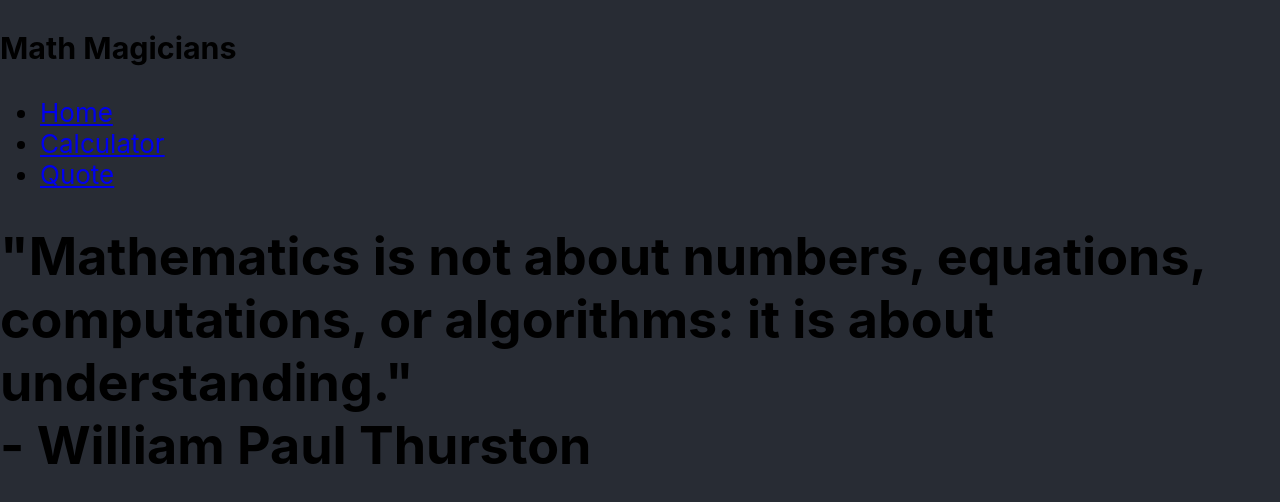
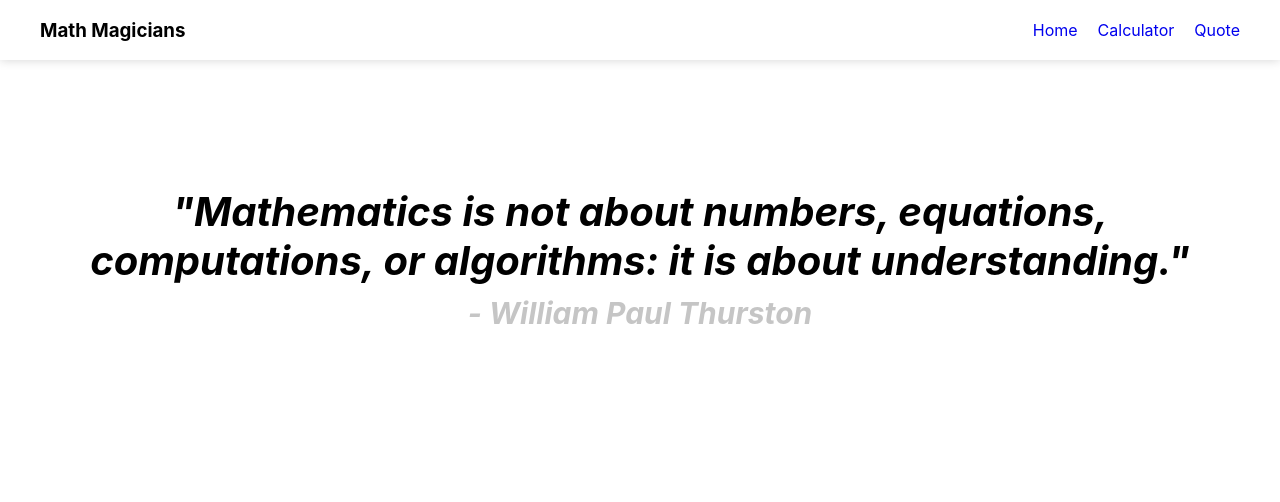
Before and after one commit to carloso0114/Math-magicians-React, a React (Create React App) app: page /quote in a window 1280 px wide. Shown: the top 502 px of the page. Built offline with nearby package versions, Linux system fonts and the light colour scheme.

Commit message:
update UI and css

```diff
--- a/src/App.css
+++ b/src/App.css
@@ -1,6 +1,40 @@
-body {
-  background-color: #282c34;
-  min-height: 100vh;
-  font-size: calc(10px + 2vmin);
-  color: black;
+.navBar {
+  box-shadow: 0 0 10px lightgray;
 }
+
+.navBar * {
+  padding: 0;
+  display: flex;
+  align-items: center;
+  justify-content: space-between;
+  gap: 20px;
+}
+
+.navBar a {
+  text-decoration: none;
+}
+
+.container {
+  max-width: 1200px;
+  margin: 0 auto;
+}
+
+.hasNavbar {
+  padding-top: 100px;
+}
+
+.displayFlex {
+  display: flex;
+  justify-content: space-between;
+}
+
+.quoting {
+  font-size: 40px;
+  font-style: italic;
+  text-align: center;
+}
+
+.quoting span {
+  color: #c5c5c5;
+  font-size: 30px;
+}
--- a/src/App.js
+++ b/src/App.js
@@ -15,7 +15,7 @@ const App = () => (
     <Router>
       <Navbar />
       <Switch>
-        <div>
+        <div className="container hasNavbar">
           <Route path="/calculator">
             <Calculator />
           </Route>
--- a/src/components/calculator.js
+++ b/src/components/calculator.js
@@ -18,8 +18,10 @@ const Calculator = () => {
     display = state.next;
   }
   return (
+    <div className="displayFlex">
+      <h1>Let&apos;s do some math!</h1>
       <div className="grid-container">
-      <div className="item1 display">{ display }</div>
+        <div className="item1 display">{display}</div>
         <button type="button" className="item2 singleBtn" onClick={clickHandler}>AC</button>
         <button type="button" className="item3 singleBtn" onClick={clickHandler}>+/-</button>
         <button type="button" className="item4 singleBtn" onClick={clickHandler}>%</button>
@@ -40,6 +42,7 @@ const Calculator = () => {
         <button type="button" className="item19 singleBtn" onClick={clickHandler}>.</button>
         <button type="button" className="item20 specialBtn" onClick={clickHandler}>=</button>
       </div>
+    </div>
   );
 };
 
```
Lines whose indentation alone changed are shown as unchanged.
